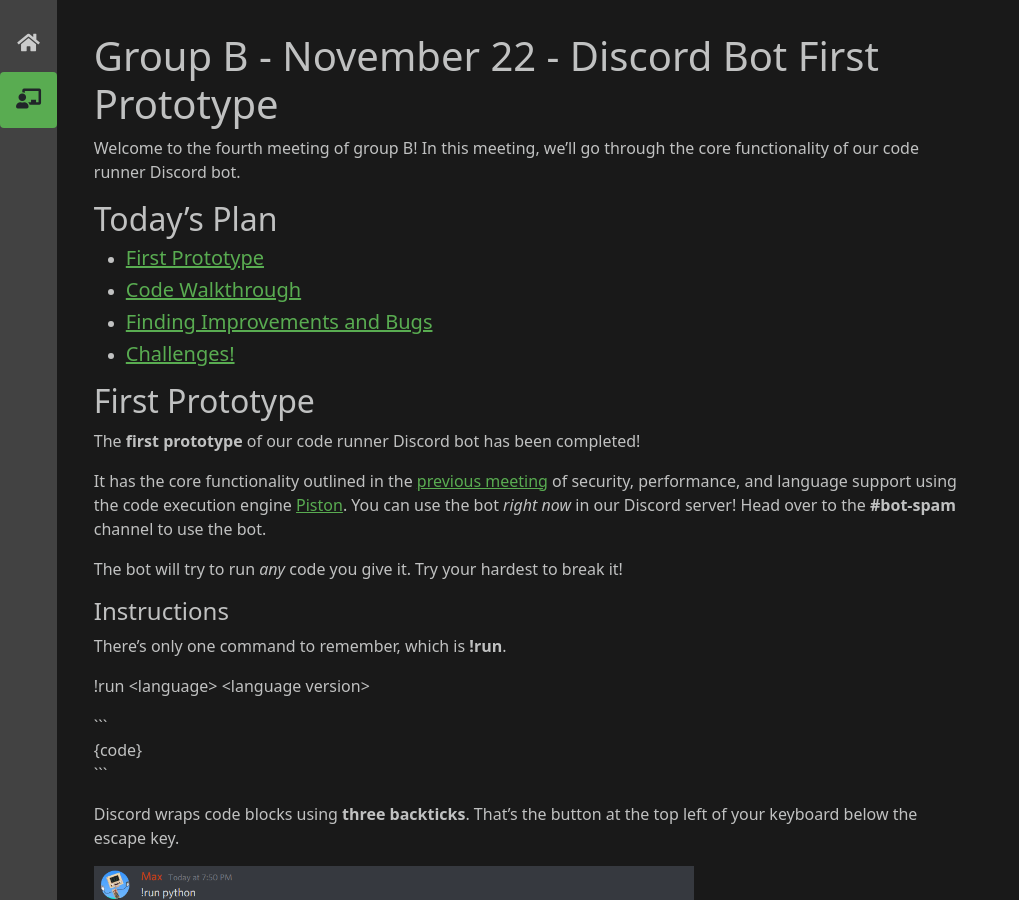
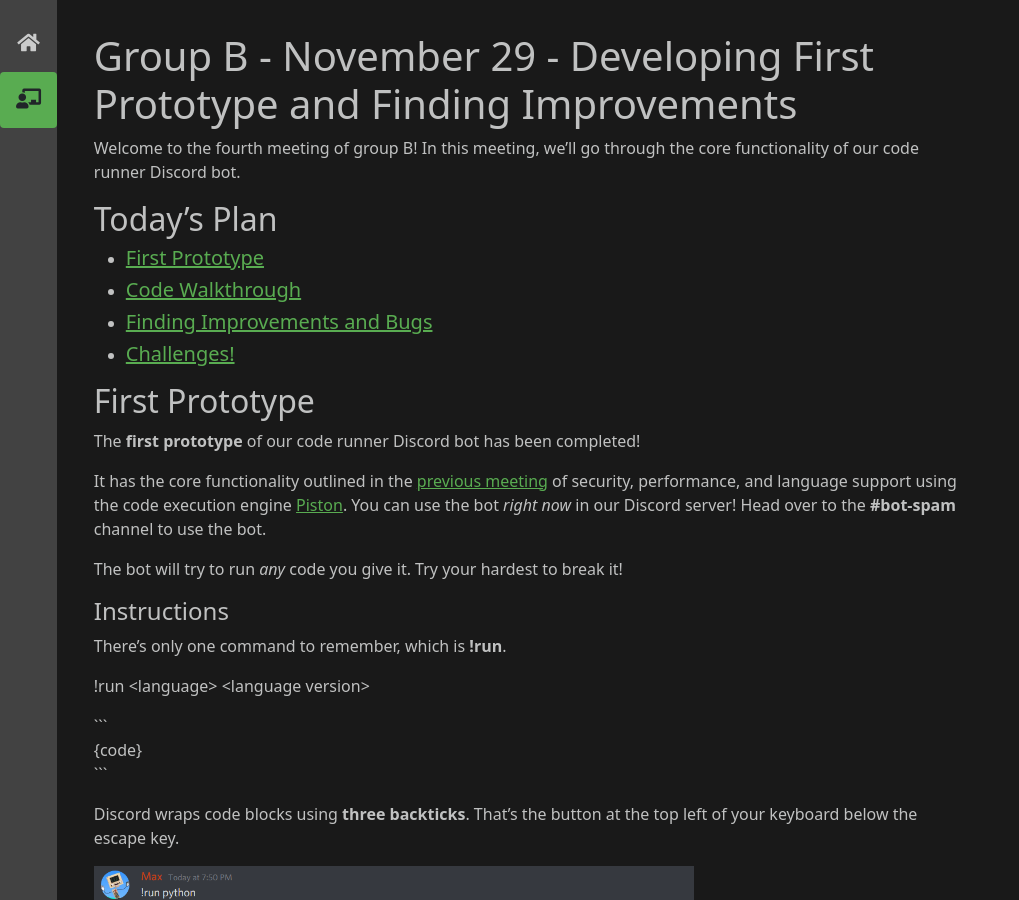
Before and after one commit to vishnupsatish/woodlands-cs-website, a Jekyll site: the page built from _posts/2021-11-29-group-b-lesson-7.md, in a window 1280 px wide and 900 px high. Shown: the whole window, without its empty margins (0-1019 px from the left). Built offline with Jekyll 4.4.1, drawn with Linux system fonts in a browser that asks for light colours; nearby versions of some CDN libraries.

Commit message:
Update 2021-11-29-group-b-lesson-7.md

```diff
--- a/_posts/2021-11-29-group-b-lesson-7.md
+++ b/_posts/2021-11-29-group-b-lesson-7.md
@@ -1,12 +1,12 @@
 ---
 layout: default
 title: Group B - November 29 - Discord Bot First Prototype
-date: 2021-11-21 00.00.00 -0400
+date: 2021-11-29 00.00.00 -0400
 categories: group-b
 current_page: lessons
 code_editor: false
 ---
-# Group B - November 22 - Discord Bot First Prototype
+# Group B - November 29 - Developing First Prototype and Finding Improvements
 
 Welcome to the fourth meeting of group B! In this meeting, we'll go through the core functionality of our code runner Discord bot.
 
```
